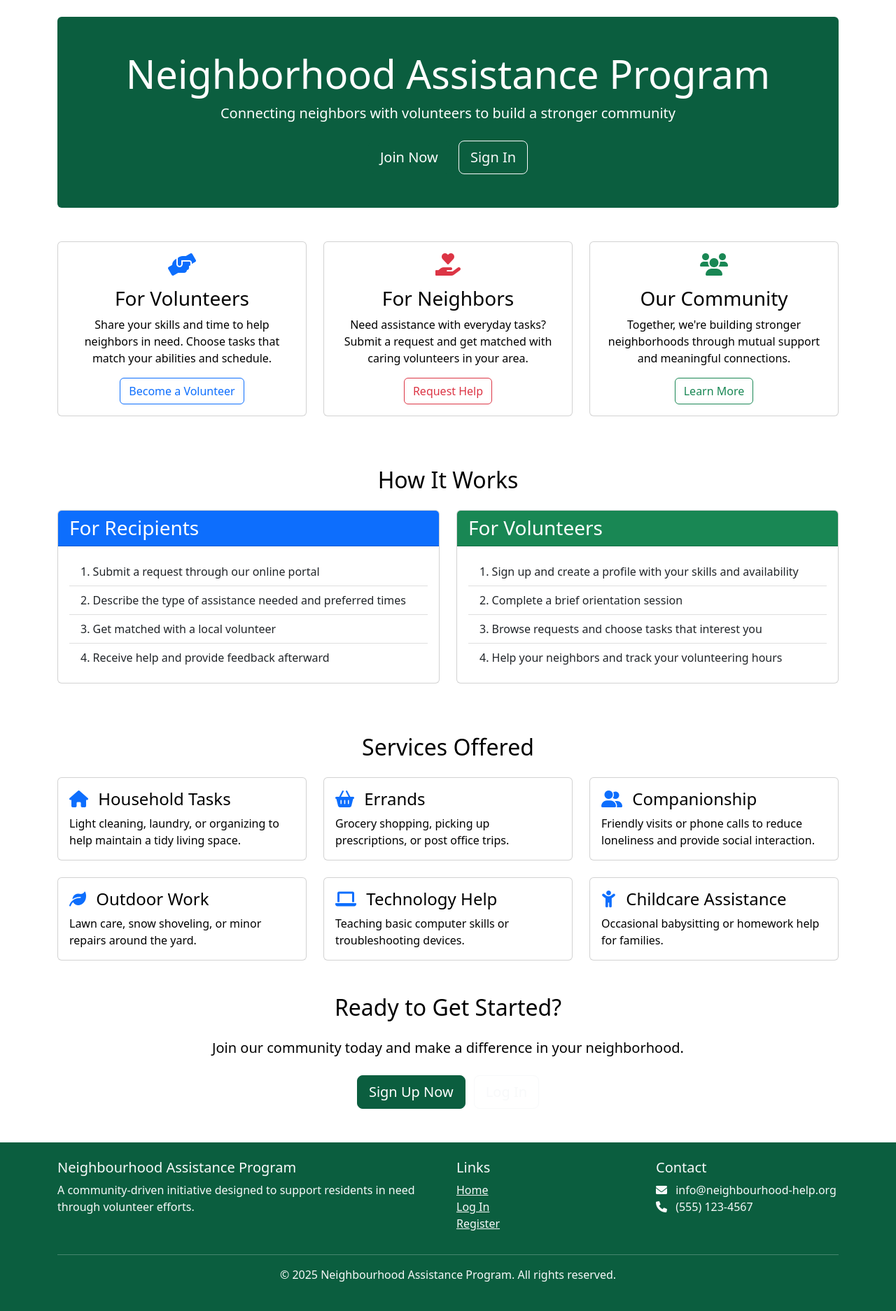
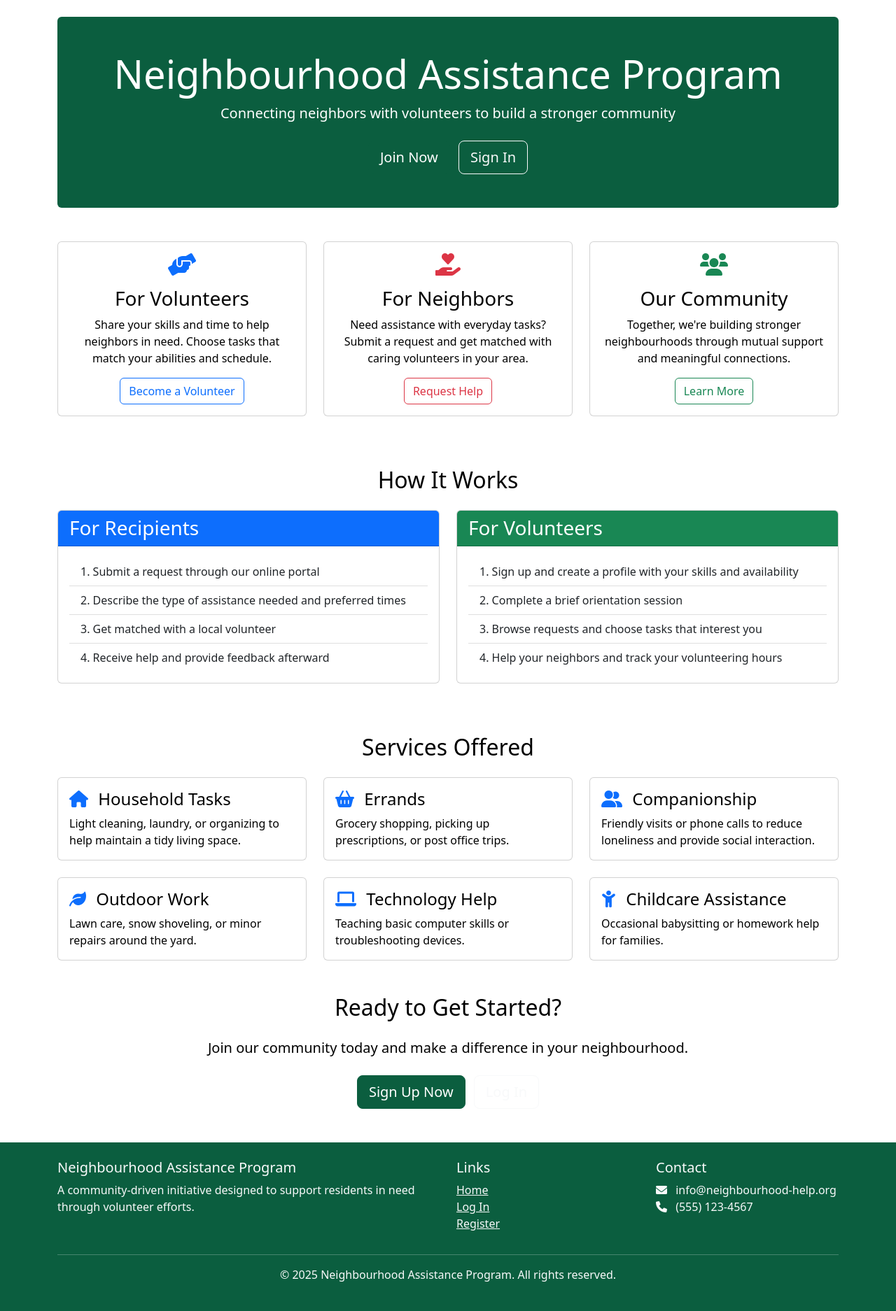
Before and after one commit to GaganaPamanji/neighbourhood-helper, a Flask app: page / in a window 1280 px wide. Shown: the part 56-1930 px from the top of the page at 70% size. Run offline with Flask 3, Linux system fonts and the light colour scheme.

Commit message:
Update: Standardized spelling of "neighbourhood" to British English throughout the application.
Replit-Commit-Author: Agent
Replit-Commit-Session-Id: d4e13b99-c538-41d0-b213-a747d17a012e
Replit-Commit-Screenshot-Url: https://storage.googleapis.com/screenshot-production-us-central1/92aaf5eb-c335-4d1c-9d3f-948ca55f6706/5564b724-b7f9-4e99-9b24-0c3b11d07a63.jpg

```diff
--- a/app.py
+++ b/app.py
@@ -21,7 +21,7 @@ app = Flask(__name__)
 app.secret_key = os.environ.get("SESSION_SECRET", "dev-key-for-testing")
 
 # Configure the SQLite database
-app.config["SQLALCHEMY_DATABASE_URI"] = os.environ.get("DATABASE_URL", "sqlite:///neighborhood.db")
+app.config["SQLALCHEMY_DATABASE_URI"] = os.environ.get("DATABASE_URL", "sqlite:///neighbourhood.db")
 app.config["SQLALCHEMY_ENGINE_OPTIONS"] = {
     "pool_recycle": 300,
     "pool_pre_ping": True,
--- a/routes.py
+++ b/routes.py
@@ -9,7 +9,7 @@ from helpers import get_task_status_class
 
 @app.route('/')
 def index():
-    return render_template('index.html', title='Neighborhood Assistance Program')
+    return render_template('index.html', title='Neighbourhood Assistance Program')
 
 @app.route('/login', methods=['GET', 'POST'])
 def login():
--- a/static/js/main.js
+++ b/static/js/main.js
@@ -1,4 +1,4 @@
-// Main JavaScript file for the Neighborhood Assistance Program
+// Main JavaScript file for the Neighbourhood Assistance Program
 
 document.addEventListener('DOMContentLoaded', function() {
     // Initialize tooltips
--- a/templates/index.html
+++ b/templates/index.html
@@ -3,7 +3,7 @@
 {% block content %}
 <div class="hero-section text-center mb-5 p-5 rounded">
     <div class="welcome-message">
-        <h1 class="display-4">Neighborhood Assistance Program</h1>
+        <h1 class="display-4">Neighbourhood Assistance Program</h1>
         <p class="lead">Connecting neighbors with volunteers to build a stronger community</p>
         {% if not current_user.is_authenticated %}
             <div class="mt-4">
@@ -52,7 +52,7 @@
             <div class="card-body text-center">
                 <i class="fas fa-users category-icon text-success"></i>
                 <h3>Our Community</h3>
-                <p>Together, we're building stronger neighborhoods through mutual support and meaningful connections.</p>
+                <p>Together, we're building stronger neighbourhoods through mutual support and meaningful connections.</p>
                 <a href="#how-it-works" class="btn btn-outline-success">Learn More</a>
             </div>
         </div>
@@ -151,7 +151,7 @@
 
 <div class="text-center mb-5">
     <h2 class="mb-4">Ready to Get Started?</h2>
-    <p class="lead">Join our community today and make a difference in your neighborhood.</p>
+    <p class="lead">Join our community today and make a difference in your neighbourhood.</p>
     {% if not current_user.is_authenticated %}
         <div class="mt-4">
             <a href="{{ url_for('register') }}" class="btn btn-primary btn-lg me-2">Sign Up Now</a>
```
Also changed, not shown: templates/volunteer.html (+6 -6 lines), instance/neighbourhood.db (added).
